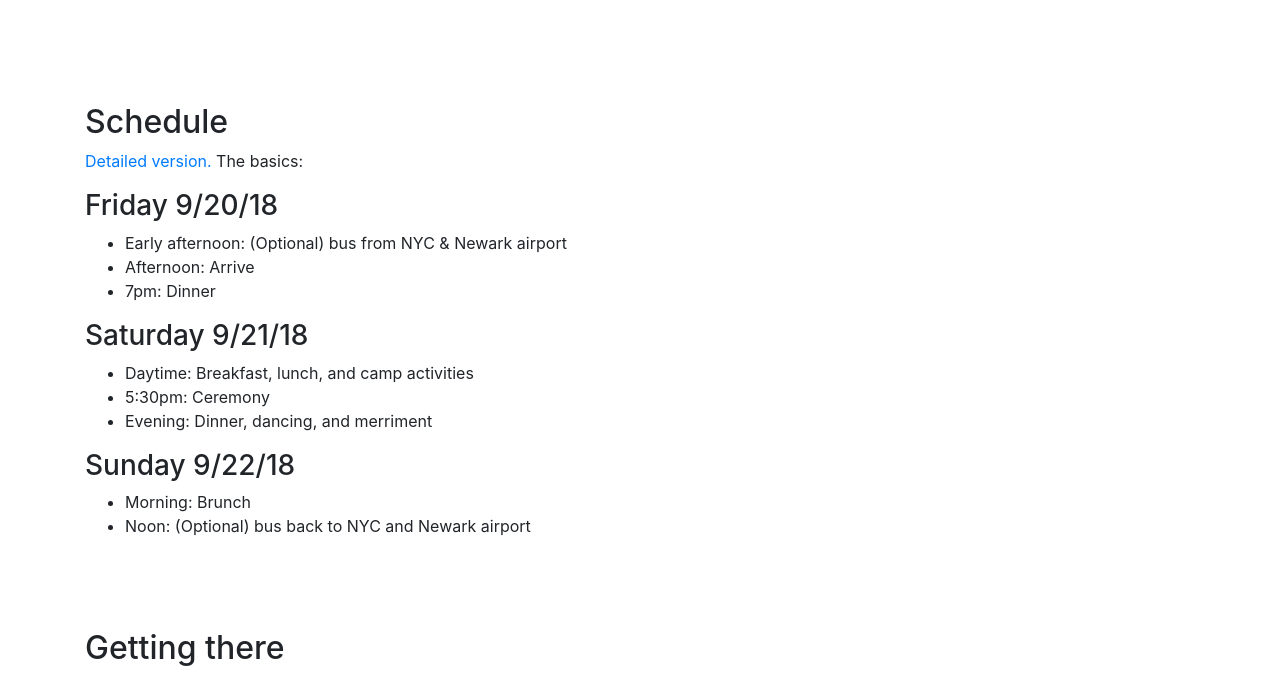
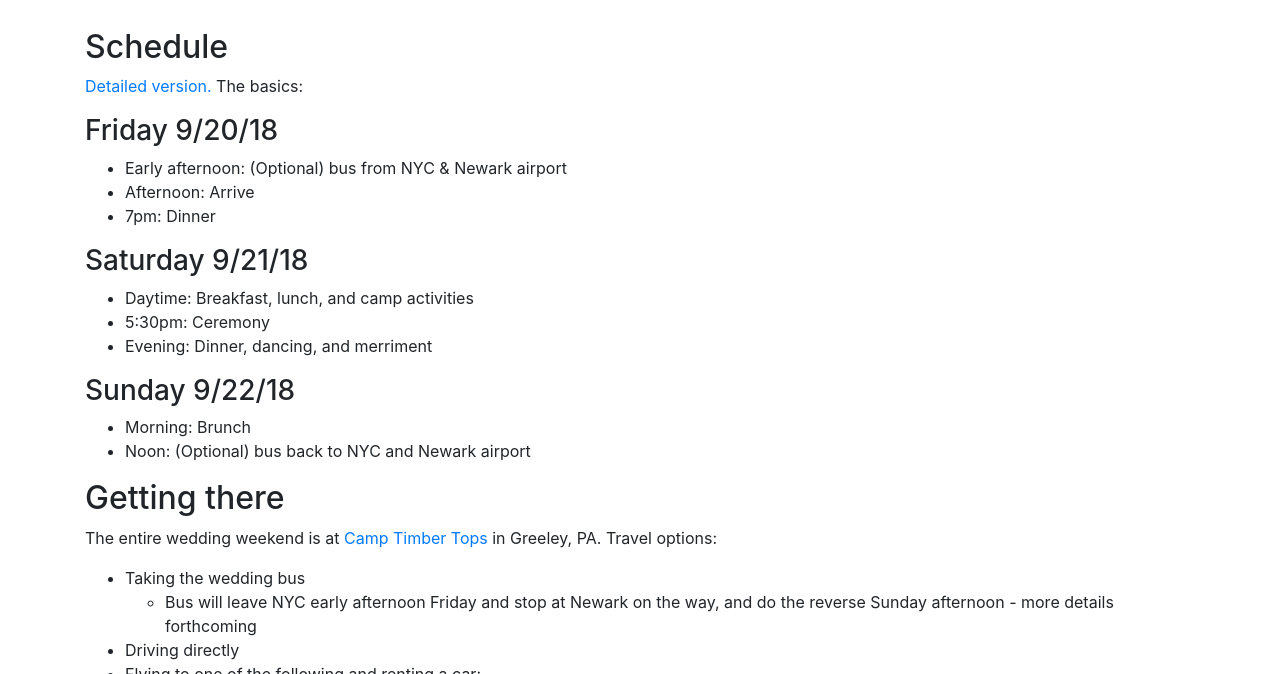
Before and after one commit to afeld/wedding, a Jekyll site: the page built from index.md, in a window 1280 px wide and 900 px high, scrolled down 554 px, cut to the strip 226-900 px from the top of the window. Built offline with Jekyll 4.4.1, drawn with Linux system fonts in a browser that asks for light colours; some of the changed text lies outside the part shown.

Commit message:
remove vertical spacing above headings

```diff
--- a/assets/style.scss
+++ b/assets/style.scss
@@ -29,5 +29,7 @@ body {
 }
 h2 {
   // offset nav bar
-  padding-top: 75px;
+  $offset: 75px;
+  margin-top: -$offset;
+  padding-top: $offset;
 }
--- a/index.md
+++ b/index.md
@@ -26,7 +26,7 @@ permalink: /
 
 ## Getting there
 
-The entire wedding weekend is at [Camp Timber Tops](https://goo.gl/maps/y4kaPXRxMxT2), Greeley, PA. Travel options:
+The entire wedding weekend is at [Camp Timber Tops](https://goo.gl/maps/y4kaPXRxMxT2) in Greeley, PA. Travel options:
 
 * Taking the wedding bus
     * Bus will leave NYC early afternoon Friday and stop at Newark on the way, and do the reverse Sunday afternoon - more details forthcoming
```
